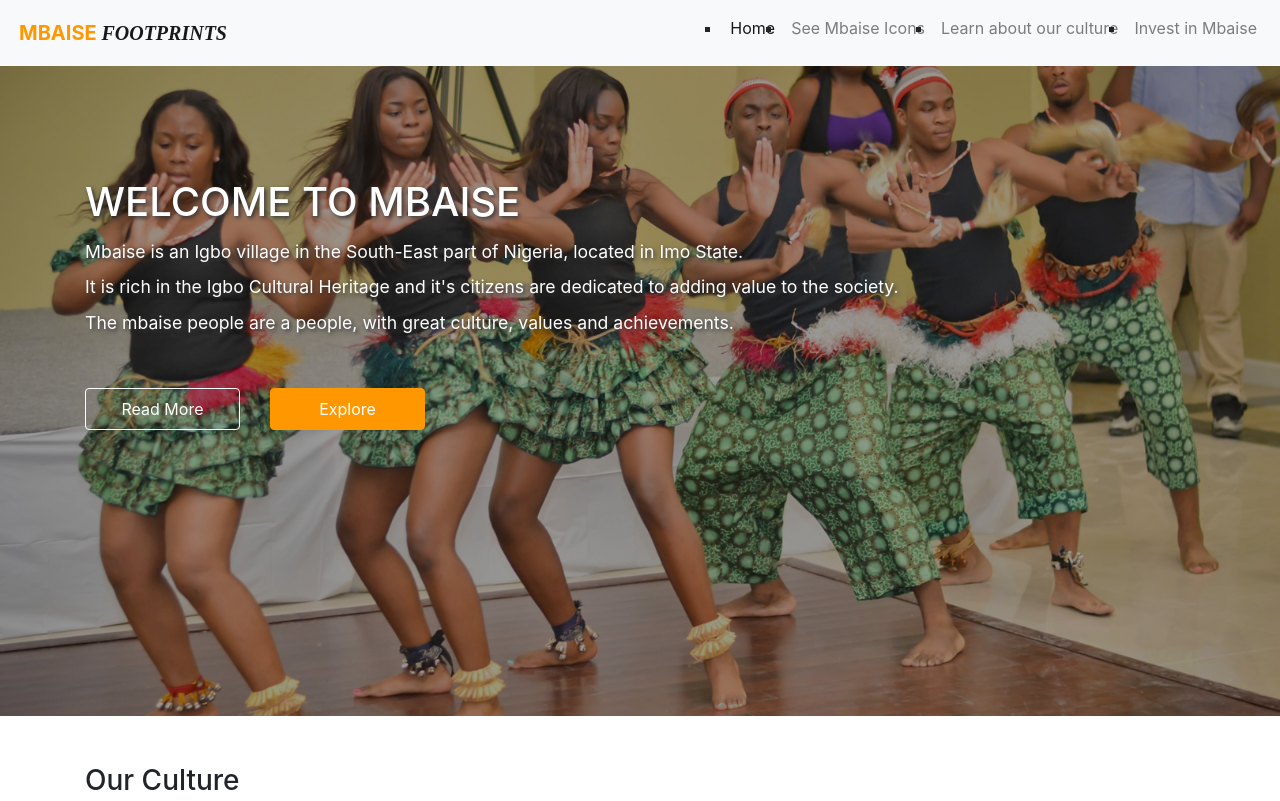
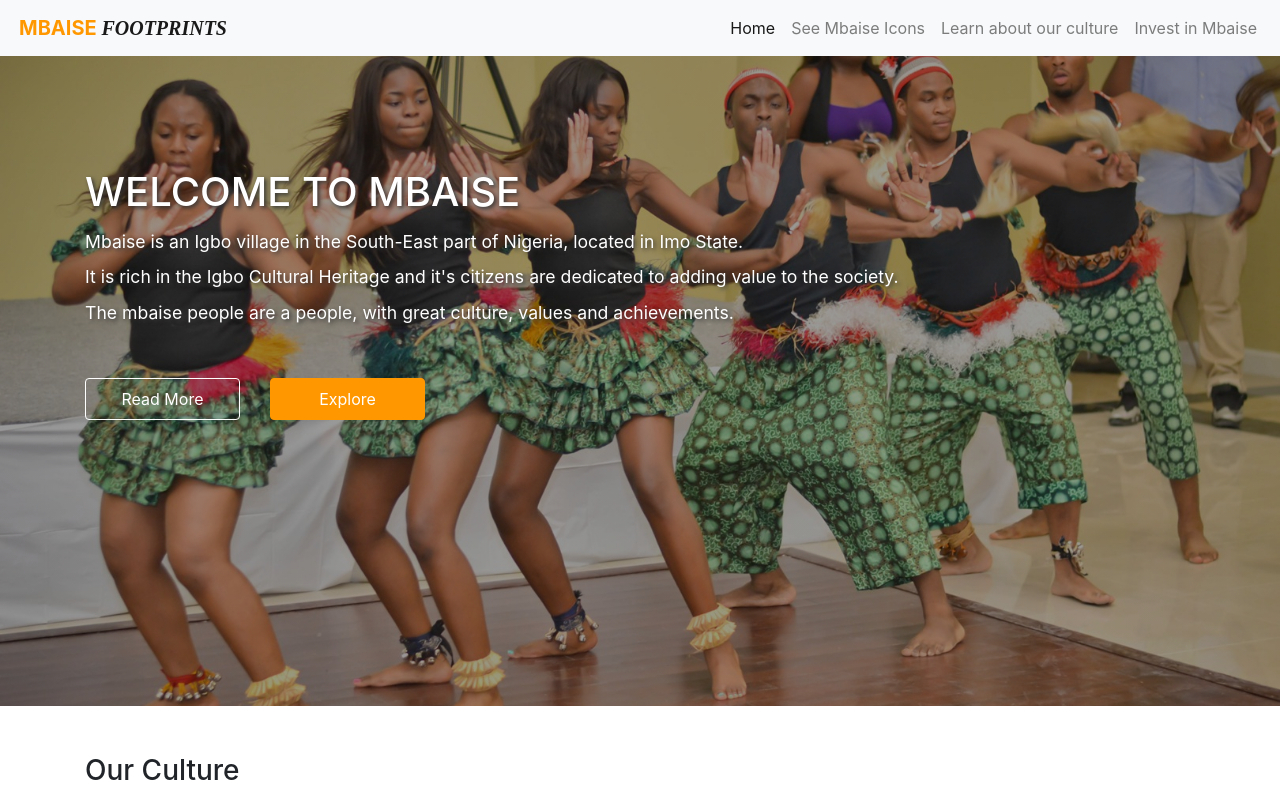
Before and after one commit to Davien21/Mbaise-Footprints, a plain HTML site: page index.html in a window 1280 px wide. Shown: the top 801 px of the page. Drawn offline with Linux system fonts and the light colour scheme.

Commit message:
edited my css

```diff
--- a/css/index.css
+++ b/css/index.css
@@ -183,7 +183,7 @@ ul, li {
 	font-size: 2em;
 	/*color: red;*/
 }
-li {
+#section-4 li {
 	list-style-type: square;
 
 	padding-bottom: 10px;
```
